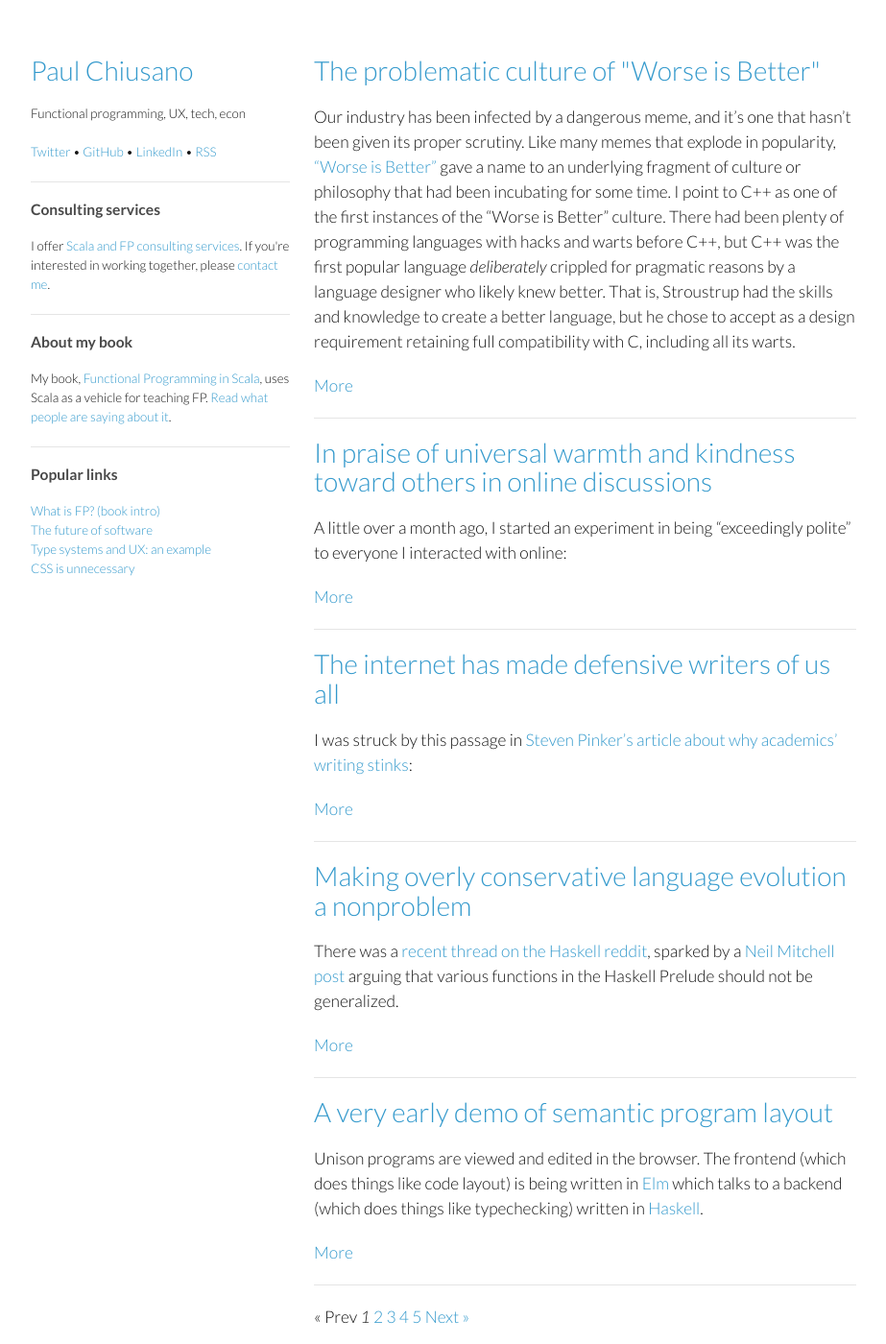
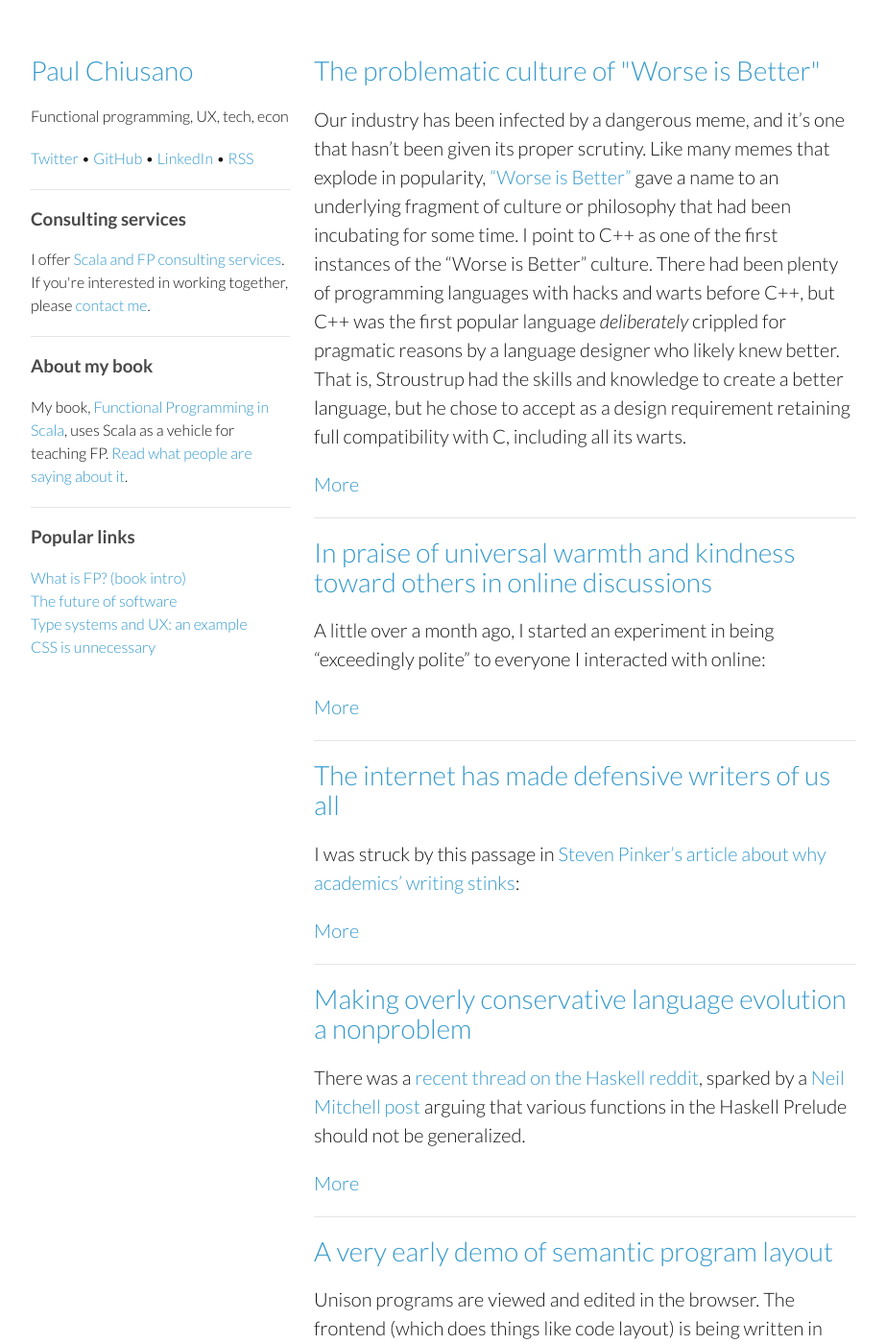
Before and after one commit to pchiusano/pchiusano.github.io, a Jekyll site: the page built from index.html, in a window 1280 px wide and 1400 px high. Shown: the whole window at 96% size, without its empty margins (178-1101 px from the left). Built offline with Jekyll 4.4.1, drawn with Linux system fonts in a browser that asks for light colours; the list of posts is cut into pages by our own code.

Commit message:
Update styles.css

```diff
--- a/stylesheets/styles.css
+++ b/stylesheets/styles.css
@@ -2,7 +2,7 @@
 
 body {
   padding:50px;
-  font:13pt/1.5 Lato, "Helvetica Neue", Helvetica, Arial, sans-serif;
+  font:15pt/1.5 Lato, "Helvetica Neue", Helvetica, Arial, sans-serif;
   color:rgb(20,20,20);
   font-weight:300;
 }
@@ -99,7 +99,7 @@ header {
   width:270px;
   float:left;
   position:fixed;
-  font:10pt/1.5 Lato, "Helvetica Neue", Helvetica, Arial, sans-serif;
+  font:12pt/1.5 Lato, "Helvetica Neue", Helvetica, Arial, sans-serif;
 }
 
 header ul {
```
